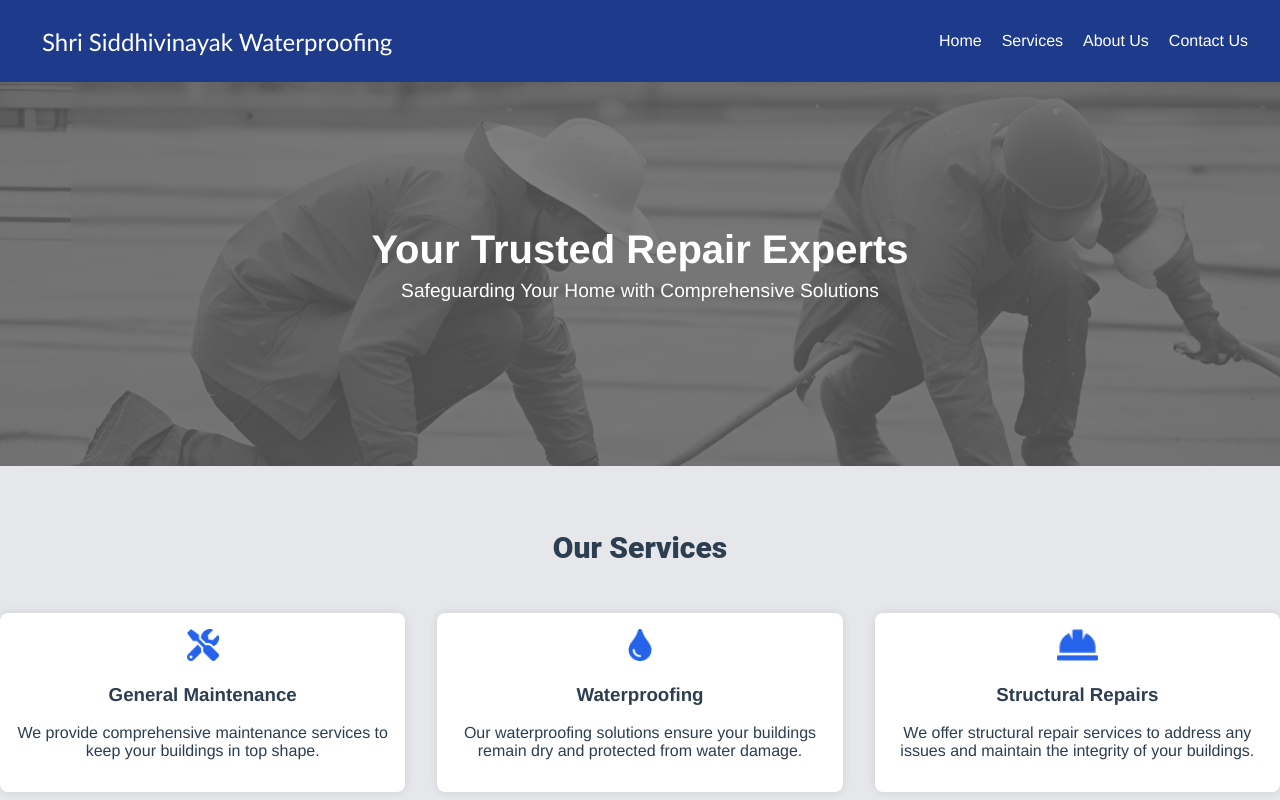
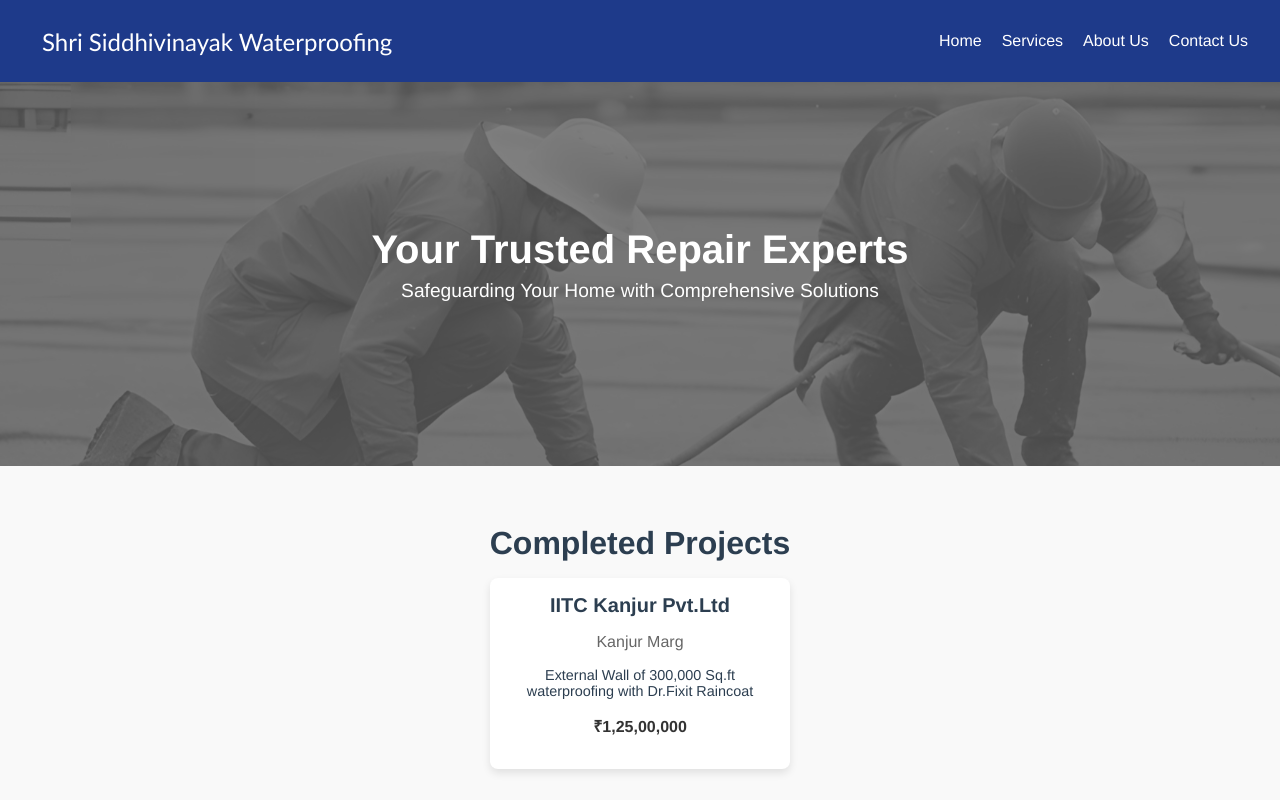
Before and after one commit to carnifex-cmd/businesswebsite, a Vue app: page / in a window 1280 px wide. Shown: the top 800 px of the page. Built offline with nearby package versions, Linux system fonts and the light colour scheme.

Commit message:
code-updates

```diff
--- a/src/components/HomePage.vue
+++ b/src/components/HomePage.vue
@@ -19,6 +19,23 @@
         <p>Safeguarding Your Home with Comprehensive Solutions</p>
       </div>
     </div>
+
+    <!-- Projects Section -->
+    <section id="projects" class="projects-section">
+      <h2>Completed Projects</h2>
+      <div class="project-cards">
+        <div class="card">
+          <!-- <img src="../assets/project1.jpg" alt="Project 1" class="card-img"> -->
+          <div class="card-body">
+            <h3 class="card-title">IITC Kanjur Pvt.Ltd</h3>
+            <p class="card-location">Kanjur Marg</p>
+            <p class="card-description">External Wall of 300,000 Sq.ft waterproofing with Dr.Fixit Raincoat</p>
+            <p class="card-amount">₹1,25,00,000</p>
+          </div>
+        </div>
+        <!-- Repeat similar structure for other projects -->
+      </div>
+    </section>
   </section>
 </template>
 
@@ -133,10 +150,69 @@ export default {
 
   .mobile-image {
     display: block; /* Show the specific image on smaller devices */
-
-  }
-  .heroImage{
-    width:auto;
   }
 }
+
+/* Projects Section */
+.projects-section {
+  padding: 2rem;
+  background-color: #f9f9f9;
+}
+
+.projects-section h2 {
+  font-size: 2rem;
+  margin-bottom: 1rem;
+  text-align: center;
+}
+
+.project-cards {
+  display: flex;
+  flex-wrap: wrap;
+  gap: 1rem;
+  justify-content: center;
+}
+
+.card {
+  background: white;
+  border-radius: 8px;
+  box-shadow: 0 4px 8px rgba(0,0,0,0.1);
+  overflow: hidden;
+  width: 300px;
+  transition: transform 0.3s;
+}
+
+.card:hover {
+  transform: scale(1.05);
+}
+
+.card-img {
+  width: 100%;
+  height: 200px;
+  object-fit: cover;
+}
+
+.card-body {
+  padding: 1rem;
+}
+
+.card-title {
+  font-size: 1.25rem;
+  margin: 0;
+}
+
+.card-location {
+  color: #666;
+  font-size: 1rem;
+}
+
+.card-description {
+  font-size: 0.9rem;
+  margin: 0.5rem 0;
+}
+
+.card-amount {
+  font-size: 1rem;
+  font-weight: bold;
+  color: #333;
+}
 </style>
```
